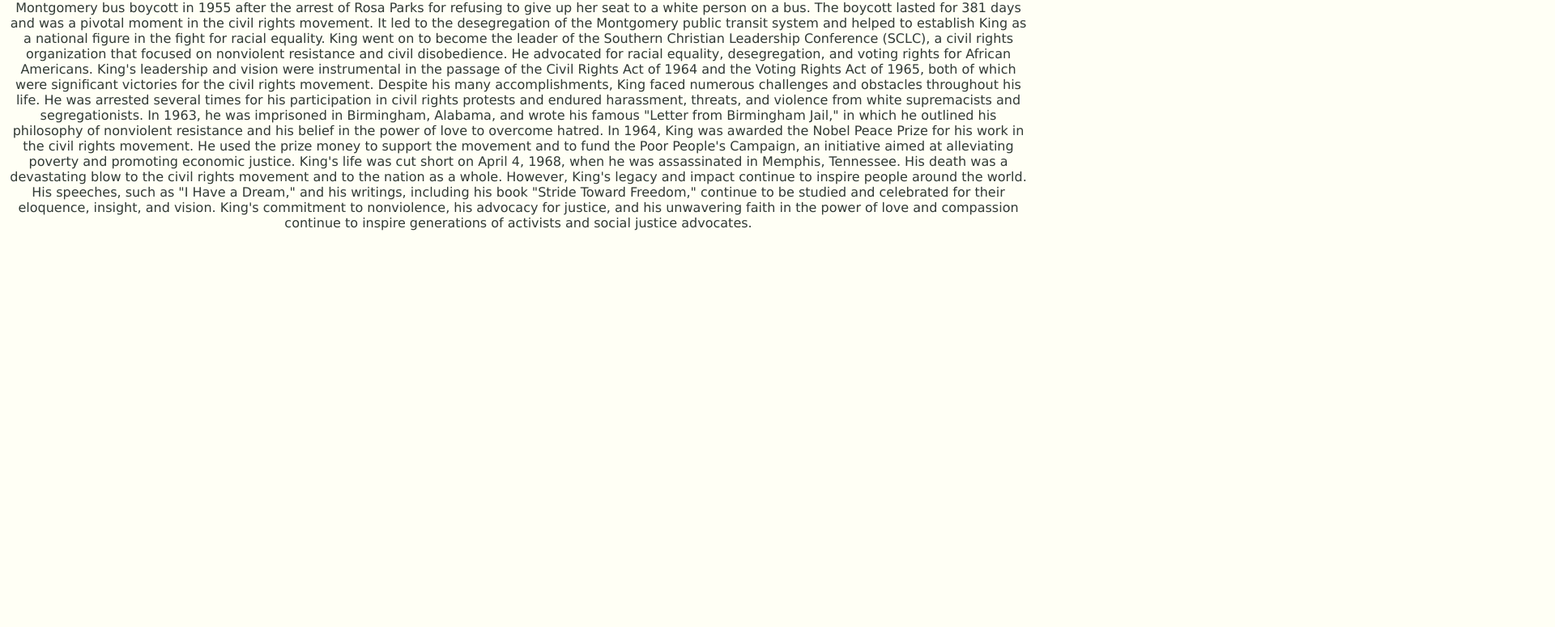
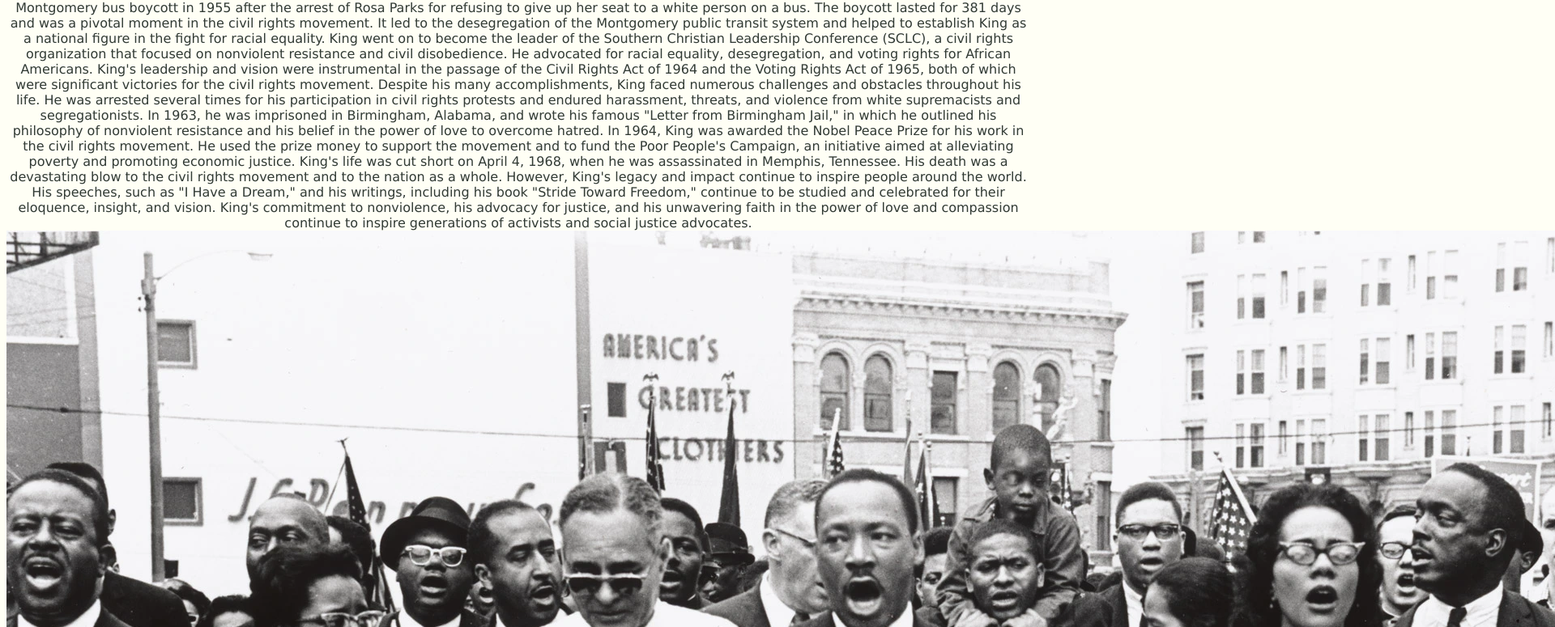
Before and after one commit to whd7/speech_project, a plain HTML site: page mlk.html in a window 1280 px wide. Shown: the part 501-1276 px from the top of the page at 81% size, 1920 px wide, since content can reach past the window. Before the commit the page ends 800 px from the top, so only its background shows below. Drawn offline with Linux system fonts and the light colour scheme.

Commit message:
more updates

```diff
--- a/mlk.html
+++ b/mlk.html
@@ -23,5 +23,6 @@
             In 1964, King was awarded the Nobel Peace Prize for his work in the civil rights movement. He used the prize money to support the movement and to fund the Poor People's Campaign, an initiative aimed at alleviating poverty and promoting economic justice.
 
             King's life was cut short on April 4, 1968, when he was assassinated in Memphis, Tennessee. His death was a devastating blow to the civil rights movement and to the nation as a whole. However, King's legacy and impact continue to inspire people around the world. His speeches, such as "I Have a Dream," and his writings, including his book "Stride Toward Freedom," continue to be studied and celebrated for their eloquence, insight, and vision. King's commitment to nonviolence, his advocacy for justice, and his unwavering faith in the power of love and compassion continue to inspire generations of activists and social justice advocates. </a>
+        <img src="mlk3.png" width="2560" height="1627" alt=""/>
     </body>
 </html>
```
Also changed, not shown: index.html (+2 -0 lines), mlk1.png (added), mlk3.png (added).
